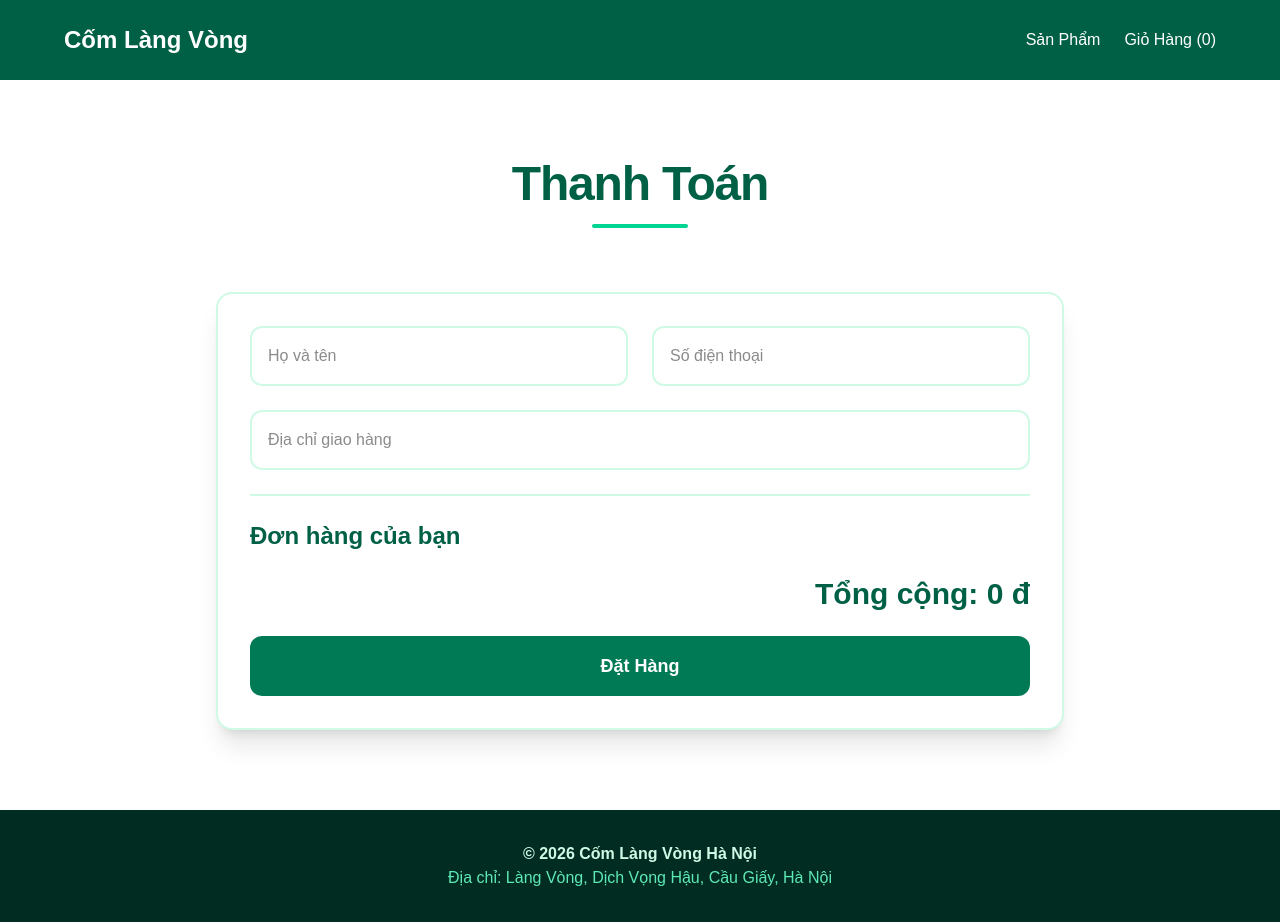
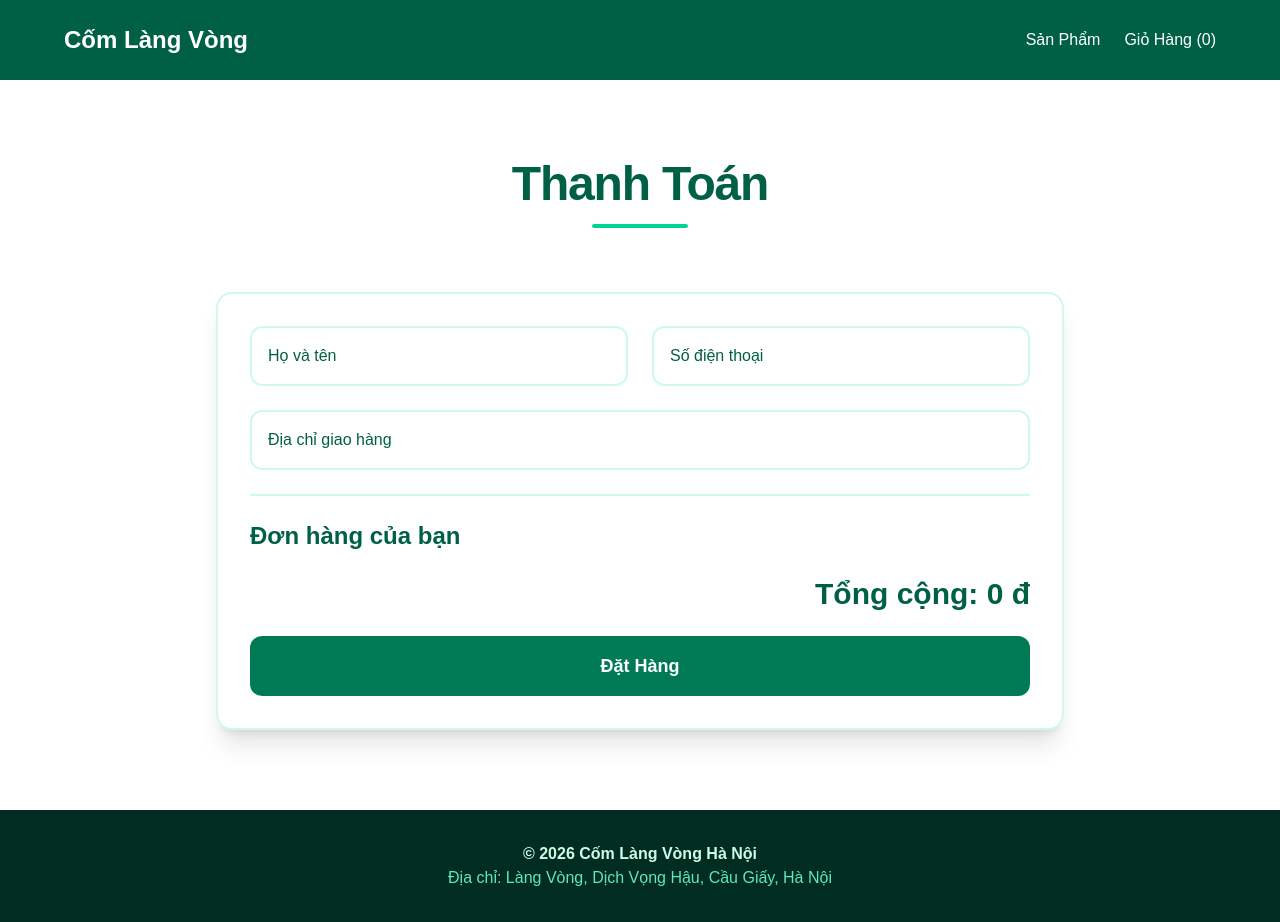
Before and after one commit to Thanh1623/ComEcommerce, a Next.js app: page /checkout in a window 1280 px wide. Built offline with nearby package versions, Linux system fonts and the light colour scheme.

Commit message:
fix: improve placeholder visibility in checkout form

```diff
--- a/src/app/checkout/page.tsx
+++ b/src/app/checkout/page.tsx
@@ -52,7 +52,7 @@ export default function CheckoutPage() {
             <input
               type="text"
               placeholder="Họ và tên"
-              className="border-2 border-emerald-100 p-4 rounded-xl w-full focus:border-emerald-500 focus:outline-none"
+              className="border-2 border-emerald-100 p-4 rounded-xl w-full focus:border-emerald-500 focus:outline-none placeholder:text-emerald-800"
               value={formData.name}
               onChange={(e) => setFormData({...formData, name: e.target.value})}
             />
@@ -62,7 +62,7 @@ export default function CheckoutPage() {
             <input
               type="text"
               placeholder="Số điện thoại"
-              className="border-2 border-emerald-100 p-4 rounded-xl w-full focus:border-emerald-500 focus:outline-none"
+              className="border-2 border-emerald-100 p-4 rounded-xl w-full focus:border-emerald-500 focus:outline-none placeholder:text-emerald-800"
               value={formData.phone}
               onChange={(e) => setFormData({...formData, phone: e.target.value})}
             />
@@ -72,7 +72,7 @@ export default function CheckoutPage() {
             <input
               type="text"
               placeholder="Địa chỉ giao hàng"
-              className="border-2 border-emerald-100 p-4 rounded-xl w-full focus:border-emerald-500 focus:outline-none"
+              className="border-2 border-emerald-100 p-4 rounded-xl w-full focus:border-emerald-500 focus:outline-none placeholder:text-emerald-800"
               value={formData.address}
               onChange={(e) => setFormData({...formData, address: e.target.value})}
             />
```
